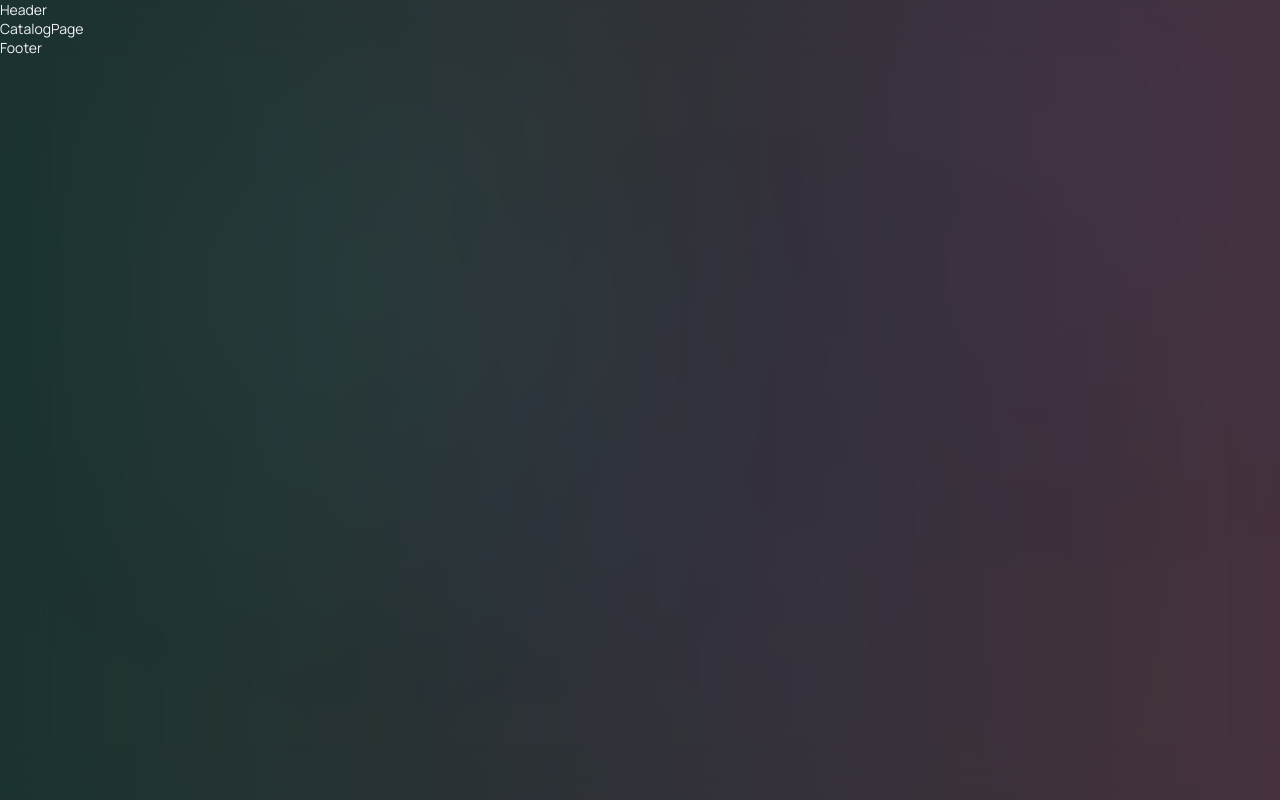
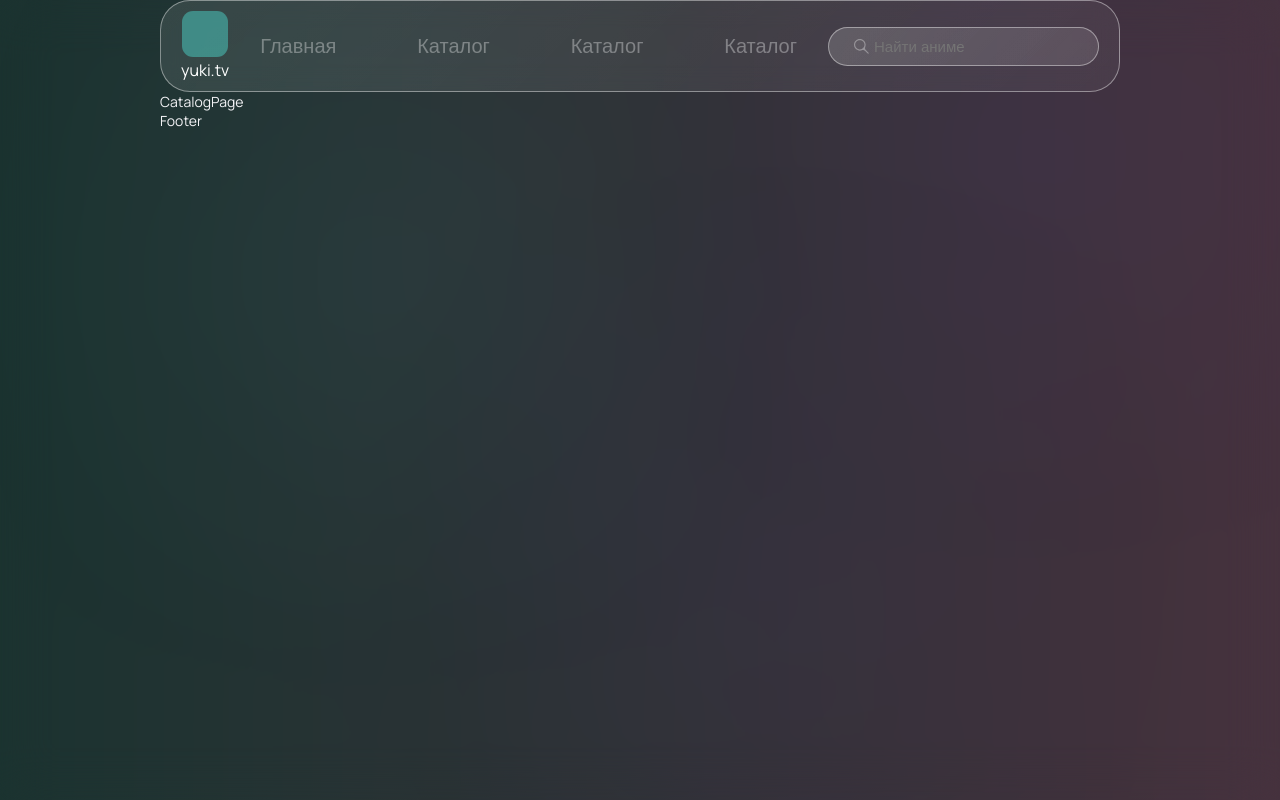
Before and after one commit to Kwinxxx/webAnime, a React (Vite) app: page /catalog in a window 1280 px wide. Built offline with nearby package versions, Linux system fonts and the light colour scheme; a web font is replaced by a local one.

Commit message:
feat: add Header UI

```diff
--- a/src/app/layouts/ui/MainLayout.jsx
+++ b/src/app/layouts/ui/MainLayout.jsx
@@ -1,9 +1,10 @@
+import { Header } from "../../../widgets/header"
 import { Outlet } from "react-router"
 
 export const MainLayout = () => {
     return (
         <>
-            <div>Header</div>
+            <Header />
             <main>
                 <Outlet />
             </main>
--- a/src/app/styles/mixins.scss
+++ b/src/app/styles/mixins.scss
@@ -18,5 +18,8 @@
     inset 0 -1px 1px rgba(0, 0, 0, 0.1),
     0 8px 32px 0 rgba(0, 0, 0, 0.15);
 
-    transition: all 0.3s ease;
+    transition: background 0.3s ease,
+                backdrop-filter 0.3s ease,
+                border 0.3s ease,
+                box-shadow 0.3s ease;
 }
--- a/src/app/styles/styles.scss
+++ b/src/app/styles/styles.scss
@@ -8,6 +8,17 @@
     font-size: 14px;
 }
 
+body {
+    margin-inline:  auto;
+    max-width: 960px;
+}
+
+
+// main {
+//     margin-inline: auto;
+//     max-width: 960px;
+// }
+
 
 h1,
 h2,
--- a/src/app/styles/vars.scss
+++ b/src/app/styles/vars.scss
@@ -19,5 +19,5 @@ $value-scale: 1.04;
 $transition-duration: 0.3s;
 
 
-$border-rad: 8px;
+$border-rad: 16px;
 $border-weight: 0.5px;
--- a/src/shared/ui/button/ui/Button.jsx
+++ b/src/shared/ui/button/ui/Button.jsx
@@ -5,7 +5,8 @@ export const Button = (props) => {
     const {
         children,
         variant='primary',
-        type='button'
+        type='button',
+        classes=''
     } = props
 
     const variantClasses = {
@@ -16,7 +17,7 @@ export const Button = (props) => {
 
     return (
         <button
-        className={` ${styles.btn} ${variantClasses[variant]} `}
+        className={` ${styles.btn} ${variantClasses[variant]} ${classes}`}
         type={type}
         >
             {children}
--- a/src/shared/ui/button/ui/Button.module.scss
+++ b/src/shared/ui/button/ui/Button.module.scss
@@ -1,8 +1,11 @@
 @use '../../../../app/styles/vars.scss';
 
 .btn {
-    color: vars.$color-text;
-    background-color: vars.$color-accent;
+    display: flex;
+    justify-content: space-between;
+    align-items: center;
+    color: vars.$color-black;
+    background-color: vars.$color-white;
     padding: 9px 18px;
     text-align: center;
     border-radius: vars.$border-rad;
--- a/src/shared/ui/card/ui/Card.jsx
+++ b/src/shared/ui/card/ui/Card.jsx
@@ -1,4 +1,5 @@
 import { ProgressBar } from '../../progress-bar';
+import { Button } from '../../button/ui/Button';
 
 import styles from './Card.module.scss'
 
@@ -14,13 +15,13 @@ export const Card = (props) => {
     if ( series ) {
         return (
             <div className={styles.wrapper}>
-                <div className={styles.btnCountinue}>
+                <span className={`${styles.hint}`}>{series.episode} серия</span>
+                <Button variant="primary" classes={styles.btnContinue}>
                     <svg width="17" height="22" viewBox="0 0 17 22" fill="none" xmlns="http://www.w3.org/2000/svg">
                         <path d="M1.63636 0.172213C0.931177 -0.284815 0 0.22133 0 1.06166V20.1617C0 21.0021 0.931177 21.5082 1.63636 21.0512L15.3571 12.2978C16.5895 11.5115 16.5895 9.71185 15.3571 8.9256L1.63636 0.172213ZM2.13729 6.64177C2.13729 5.06167 3.88337 4.10559 5.21463 4.95674L11.4239 8.92666C12.6541 9.71321 12.6541 11.5102 11.4239 12.2967L5.21463 16.2666C3.88337 17.1178 2.13729 16.1617 2.13729 14.5816V6.64177Z" fill="black"/>
                     </svg>
                     Продолжить
-                </div>
-                <span className={`${styles.hint}`}>{series.episode} серия</span>
+                </Button>
                 <img
                 src="https://avatars.mds.yandex.net/get-kinopoisk-image/10853012/42438e54-010a-4c84-82a8-4a74b0d0d887/300x450"
                 alt="фото"
@@ -38,11 +39,12 @@ export const Card = (props) => {
     } else {
         return (
         <div className={styles.wrapper}>
-            <span className={`${styles.hint} ${styles.hintRating}`}>{rating}
-                <svg width="16" height="15" viewBox="0 0 16 15" fill="none" xmlns="http://www.w3.org/2000/svg">
-                    <path d="M8.2343 0.349148C8.02762 -0.116394 7.36692 -0.116394 7.16023 0.349148L5.47032 4.09616C5.32416 4.42024 5.01693 4.64235 4.66337 4.67954L0.530599 5.11433C0.0229676 5.17015 -0.18617 5.80335 0.197266 6.14067L3.265 8.88762C3.53231 9.12698 3.65089 9.49121 3.57573 9.84206L2.71578 13.8566C2.60826 14.3532 3.13832 14.7435 3.5806 14.4933L3.60467 14.4797L7.19996 12.4189C7.50799 12.2423 7.88654 12.2423 8.19457 12.4189L11.7899 14.4797L11.8139 14.4933C12.2562 14.7435 12.7863 14.3532 12.6787 13.8566L11.8188 9.84206C11.7436 9.49121 11.8622 9.12698 12.1295 8.88762L15.1973 6.14067C15.5807 5.80335 15.3716 5.17015 14.8639 5.11433L10.7312 4.67954C10.3776 4.64235 10.0704 4.42024 9.92421 4.09616L8.2343 0.349148ZM6.78461 4.05476C7.13768 3.26642 8.25685 3.26642 8.60992 4.05476L9.21578 5.40757L9.21993 5.41629C9.30944 5.60454 9.49006 5.73301 9.69727 5.75579L11.164 5.90745C12.0286 5.99685 12.3753 7.07073 11.7262 7.64888L10.6417 8.6149L10.6314 8.62437C10.4774 8.76592 10.4107 8.97895 10.4565 9.18305L10.7652 10.616C10.9469 11.4596 10.0465 12.1219 9.29537 11.6971L7.99356 10.9608C7.81199 10.8485 7.58254 10.8485 7.40097 10.9608L6.09916 11.6971C5.34801 12.1219 4.44759 11.4596 4.62932 10.616L4.93801 9.18305C4.98383 8.97895 4.91715 8.76592 4.76313 8.62437L4.75282 8.6149L3.66828 7.64888C3.01921 7.07073 3.36594 5.99685 4.23056 5.90745L5.69727 5.75579C5.90447 5.73301 6.08509 5.60454 6.1746 5.41629L6.17875 5.40757L6.78461 4.05476Z" fill="#57E9DD" fill-opacity="0.85"/>
+            <Button variant="primary" classes={styles.btnContinue}>
+                <svg width="17" height="22" viewBox="0 0 17 22" fill="none" xmlns="http://www.w3.org/2000/svg">
+                    <path d="M1.63636 0.172213C0.931177 -0.284815 0 0.22133 0 1.06166V20.1617C0 21.0021 0.931177 21.5082 1.63636 21.0512L15.3571 12.2978C16.5895 11.5115 16.5895 9.71185 15.3571 8.9256L1.63636 0.172213ZM2.13729 6.64177C2.13729 5.06167 3.88337 4.10559 5.21463 4.95674L11.4239 8.92666C12.6541 9.71321 12.6541 11.5102 11.4239 12.2967L5.21463 16.2666C3.88337 17.1178 2.13729 16.1617 2.13729 14.5816V6.64177Z" fill="black"/>
                 </svg>
-            </span>
+                Продолжить
+            </Button>
             <img
             src="https://avatars.mds.yandex.net/get-kinopoisk-image/10853012/42438e54-010a-4c84-82a8-4a74b0d0d887/300x450"
             alt="фото"
--- a/src/shared/ui/card/ui/Card.module.scss
+++ b/src/shared/ui/card/ui/Card.module.scss
@@ -1,14 +1,5 @@
 @use '../../../../app/styles/vars.scss';
 @use '../../../../app/styles/mixins.scss';
-
-
-.btnCountinue {
-    display: flex;
-    justify-content: space-between;
-    align-items: center;
-    background-color: vars.$color-white;
-    border-radius: vars.$;
-}
 
 
 .wrapper {
@@ -20,17 +11,20 @@
     aspect-ratio: 3 / 4;
     overflow: hidden;
 
-
     transition: all vars.$transition-duration ease;
 
     &:hover {
         transform: translateY(-10px);
 
+        .btnContinue {
+            transition: all vars.$transition-duration ease;
+            opacity: 1;
+        }
     }
 
     &:active {
         filter: brightness(0.4);
-        transform: scale(0.95);
+        transform: scale(0.98);
     }
 }
 
@@ -61,7 +55,7 @@
     padding: 20px 10px;
     background: linear-gradient(to bottom,
         transparent 0%,
-        rgba(0, 0, 0, 0.4) 50%,
+        rgba(0, 0, 0, 0.2) 50%,
         rgba(0, 0, 0, 0.9) 100%,
         );
 }
@@ -92,4 +86,20 @@
     padding: 5px 10px;
     font-size: 14px;
     color: #57E9DD;
+    font-weight: 600;
 }
+
+.btnContinue {
+    opacity: 0;
+    position: absolute;
+    border-radius: 30px;
+    top: 40%;
+    right: 50%;
+    transform: translate(50%, 50%);
+    gap: 5px;
+    transition: all vars.$transition-duration ease;
+
+    > svg {
+        max-width: 30px;
+    }
+}
--- /dev/null
+++ b/src/widgets/header/Header.jsx
@@ -0,0 +1,30 @@
+import { Link } from 'react-router';
+
+import styles from './Header.module.scss';
+
+export const Header = () => {
+    return (
+        <header className={styles.headerWrapper}>
+            <div className={styles.logoWrapper}>
+                <svg width="46" height="46" viewBox="0 0 46 46" fill="none" xmlns="http://www.w3.org/2000/svg">
+                    <rect width="46" height="46" rx="11" fill="#53FFF1" fill-opacity="0.37"/>
+                </svg>
+                <span className={styles.logoName}>
+                    yuki.tv
+                </span>
+            </div>
+            <nav className={styles.navigation}>
+                <Link to='/' className={styles.navElement}>Главная</Link>
+                <Link to='/catalog' className={styles.navElement}>Каталог</Link>
+                <Link to='/catalog' className={styles.navElement}>Каталог</Link>
+                <Link to='/catalog' className={styles.navElement}>Каталог</Link>
+            </nav>
+            <div className={styles.searchWrapper}>
+                <svg width="15" height="15" viewBox="0 0 15 15" fill="none" xmlns="http://www.w3.org/2000/svg">
+                    <path d="M5.83232 0C9.04693 0 11.6646 2.61771 11.6646 5.83232C11.6646 6.58291 11.5232 7.29993 11.2646 7.95864C10.8891 8.91527 10.9058 10.0674 11.6325 10.7941L14.5808 13.7424C14.8123 13.9739 14.8123 14.3493 14.5808 14.5808C14.3493 14.8123 13.9739 14.8123 13.7424 14.5808L10.7941 11.6325C10.0674 10.9058 8.91527 10.8891 7.95864 11.2646C7.29993 11.5232 6.58291 11.6646 5.83232 11.6646C2.61771 11.6646 -9.53674e-07 9.04693 -9.53674e-07 5.83232C-9.53674e-07 2.61771 2.61771 0 5.83232 0ZM5.83232 1.16646C3.24878 1.16646 1.16646 3.24879 1.16646 5.83232C1.16646 8.41586 3.24878 10.4982 5.83232 10.4982C8.41586 10.4982 10.4982 8.41586 10.4982 5.83232C10.4982 3.24879 8.41586 1.16646 5.83232 1.16646Z" fill="white" fill-opacity="0.34"/>
+                </svg>
+                <input placeholder='Найти аниме' type="text" name="" id="search" />
+            </div>
+        </header>
+    )
+}
--- /dev/null
+++ b/src/widgets/header/Header.module.scss
@@ -0,0 +1,76 @@
+@use '../../app/styles/mixins.scss';
+@use '../../app/styles/vars.scss';
+
+.headerWrapper {
+    @include mixins.liquid-glass($radius: 30px);
+    box-shadow: none;
+    display: flex;
+    justify-content: space-between;
+    align-items: center;
+    padding: 10px 20px;
+    gap: 10px;
+}
+
+.logoWrapper {
+    display: flex;
+    flex-direction: column;
+    align-items: center;
+    justify-content: center;
+    gap: 2px;
+
+}
+
+.logoName {
+    font-size: 16px;
+    color: vars.$color-white;
+}
+
+.navigation {
+    display: flex;
+    align-items: center;
+    justify-content: space-between;
+    width: 80%;
+}
+
+.navElement {
+    display: -webkit-inline-flex;
+    color: vars.$color-white;
+    opacity: 34%;
+    font-size: 20px;
+    font-weight: 500;
+    padding: 5px 20px;
+    align-items: center;
+    border: 0.5px solid transparent;
+
+    &:hover {
+        @include mixins.liquid-glass();
+        box-shadow: 0 0 20px rgba($color: #53FFF1, $alpha: 0.13);
+        opacity: 100%;
+    }
+
+
+}
+
+.searchWrapper {
+    @include mixins.liquid-glass($radius: 20px, $blur: 0);
+    display: flex;
+    justify-content: space-between;
+    align-items: center;
+    padding: 10px 25px;
+    gap: 5px;
+    box-shadow: none;
+
+    > svg {
+     max-width: 20px;
+     max-height: 20px;
+    }
+    > input {
+        color: vars.$color-white;
+        font-weight: 500;
+        font-size: 15px;
+        background-color: inherit;
+        &:focus {
+            outline: none;
+        }
+    }
+}
--- /dev/null
+++ b/src/widgets/header/index.js
@@ -0,0 +1 @@
+export { Header } from './Header.jsx';
```
